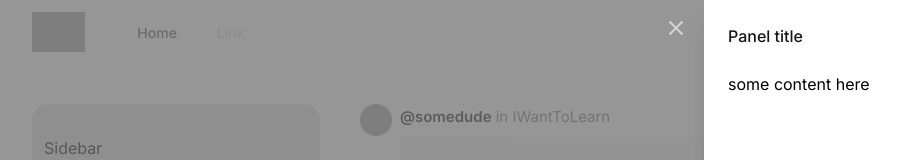
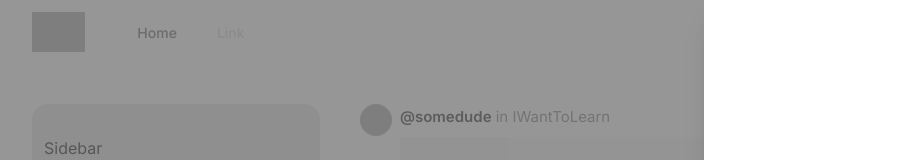
Before and after one commit to rayfoo/portals, a React (Create React App) app: page / in a window 1280 px wide. Both pictures are taken after a click on the element 708 px from the left and 206 px from the top of the page. Shown: the top 160 px of the page, without its empty margins (0-900 px from the left). Built offline with nearby package versions, Linux system fonts and the light colour scheme; grey boxes are pictures that could not be loaded.

Commit message:
Remove unnecesary boilerplate

```diff
--- a/src/components/Slider/Slider.tsx
+++ b/src/components/Slider/Slider.tsx
@@ -1,7 +1,13 @@
 import React from 'react';
 import { Transition } from '@headlessui/react';
 
-export function Slider({ openState, closeSlider }: any) {
+type props = {
+  children: React.ReactNode;
+  openState: boolean;
+  closeSlider: () => void;
+};
+
+export function Slider({ children, openState = false, closeSlider }: any) {
   const { isOpen } = openState;
 
   return (
@@ -40,55 +46,8 @@ export function Slider({ openState, closeSlider }: any) {
               leaveTo="translate-x-full"
             >
               <div className="relative w-screen max-w-xl h-full">
-                <Transition
-                  show={isOpen}
-                  enter="ease-in-out duration-500"
-                  enterFrom="opacity-0"
-                  enterTo="opacity-100"
-                  leave="ease-in-out duration-500"
-                  leaveFrom="opacity-100"
-                  leaveTo="opacity-0"
-                >
-                  <div className="absolute top-0 left-0 -ml-8 pt-4 pr-2 flex sm:-ml-10 sm:pr-4">
-                    <button
-                      className="rounded-md text-gray-300 hover:text-white focus:outline-none focus:ring-2 focus:ring-white"
-                      onClick={closeSlider}
-                    >
-                      <span className="sr-only">Close panel</span>
-                      {/* <!-- Heroicon name: x --> */}
-                      <svg
-                        className="h-6 w-6"
-                        xmlns="http://www.w3.org/2000/svg"
-                        fill="none"
-                        viewBox="0 0 24 24"
-                        stroke="currentColor"
-                        aria-hidden="true"
-                      >
-                        <path
-                          stroke-linecap="round"
-                          stroke-linejoin="round"
-                          stroke-width="2"
-                          d="M6 18L18 6M6 6l12 12"
-                        />
-                      </svg>
-                    </button>
-                  </div>
-                </Transition>
-
-                <div className="h-full flex flex-col py-6 bg-white shadow-xl overflow-y-scroll">
-                  <div className="px-4 sm:px-6">
-                    <h2
-                      id="slide-over-heading"
-                      className="text-lg font-medium text-gray-900"
-                    >
-                      Panel title
-                    </h2>
-                  </div>
-                  <div className="mt-6 relative flex-1 px-4 sm:px-6">
-                    {/* <!-- Replace with your content --> */}
-                    some content here
-                    {/* <!-- /End replace --> */}
-                  </div>
+                <div className="h-full flex flex-col p-4 bg-white shadow-xl overflow-y-scroll">
+                  {children}
                 </div>
               </div>
             </Transition>
```
